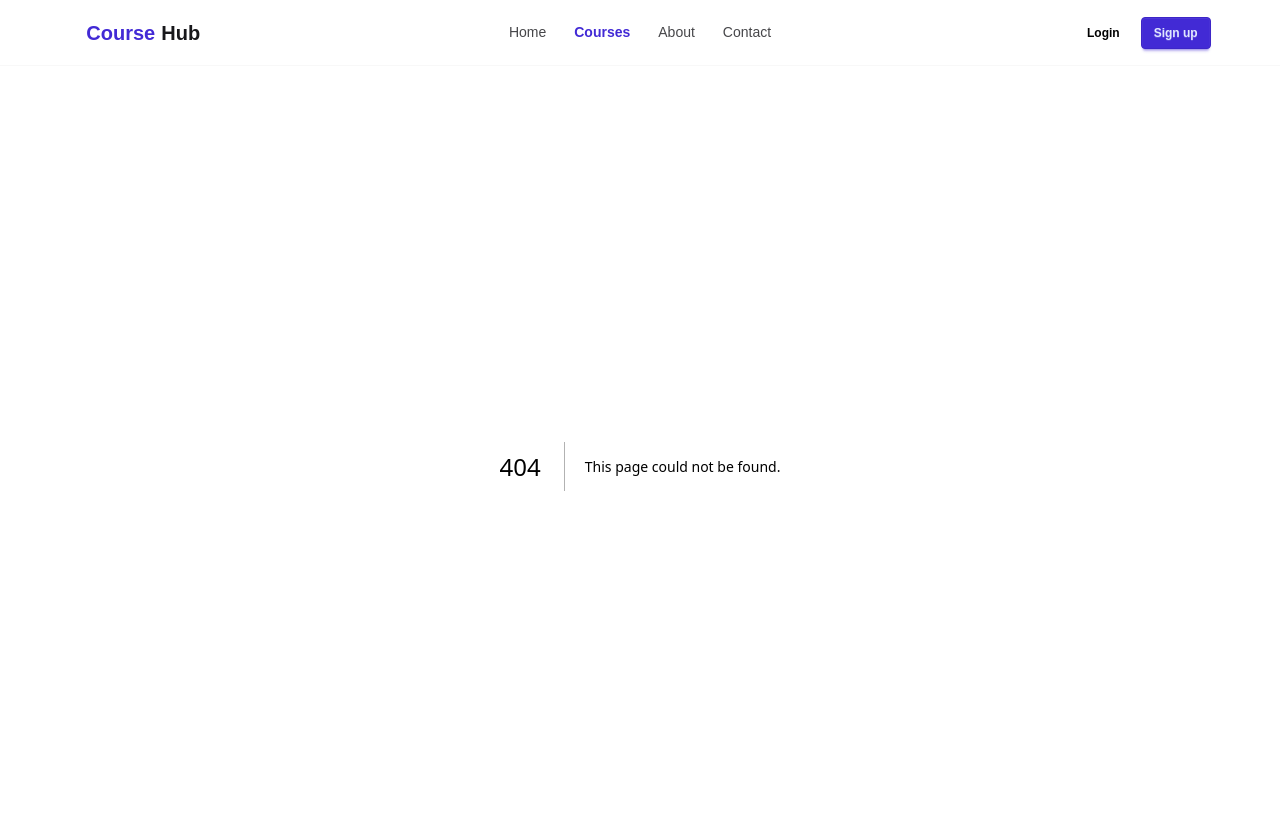
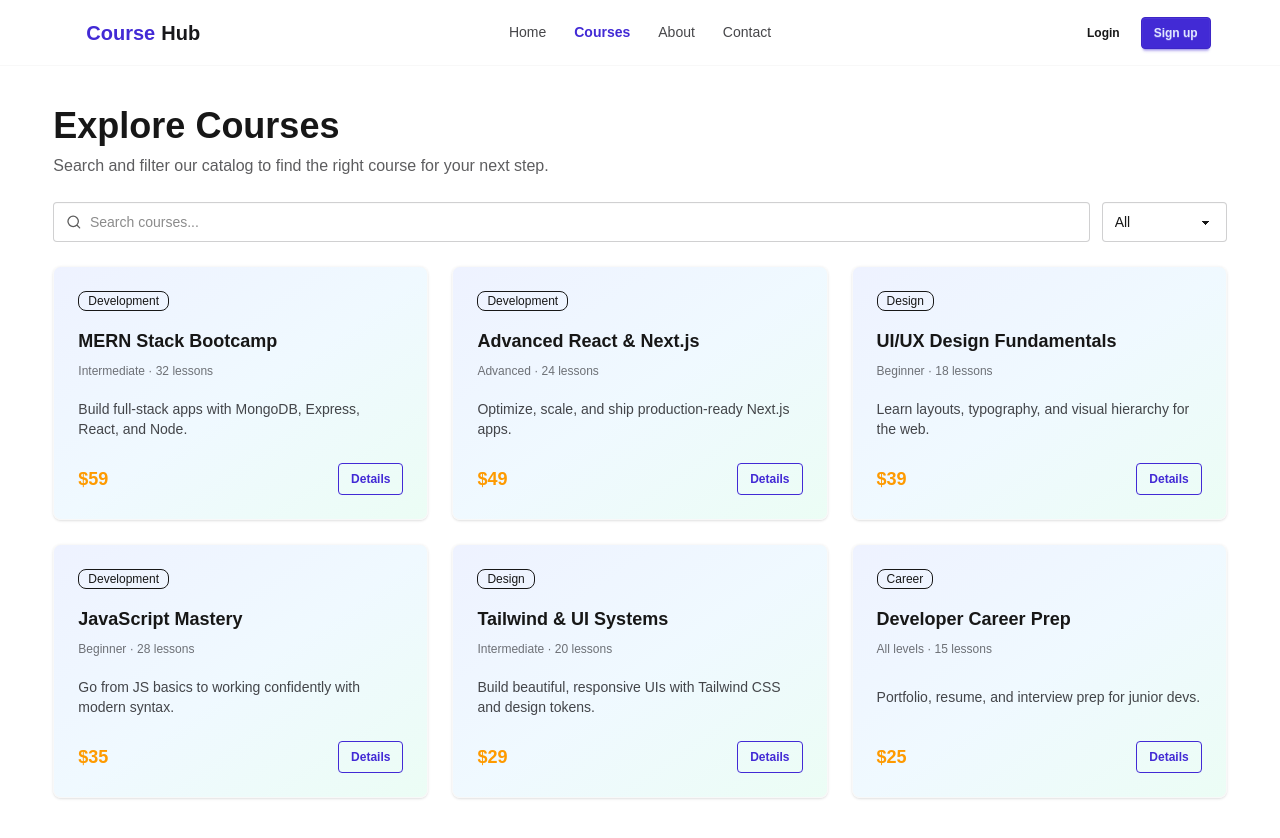
Before and after one commit to arik509/coursehub, a Next.js app: page /courses in a window 1280 px wide. Before the commit this address had no page. Shown: the top 838 px of the page. Built offline with nearby package versions, Linux system fonts and the light colour scheme.

Commit message:
Added Courses Section

```diff
--- /dev/null
+++ b/src/app/courses/page.jsx
@@ -0,0 +1,165 @@
+"use client";
+
+import { useState } from "react";
+
+const allCourses = [
+  {
+    id: "mern-bootcamp",
+    title: "MERN Stack Bootcamp",
+    level: "Intermediate · 32 lessons",
+    price: "$59",
+    category: "Development",
+    shortDesc: "Build full‑stack apps with MongoDB, Express, React, and Node.",
+  },
+  {
+    id: "nextjs-advanced",
+    title: "Advanced React & Next.js",
+    level: "Advanced · 24 lessons",
+    price: "$49",
+    category: "Development",
+    shortDesc: "Optimize, scale, and ship production‑ready Next.js apps.",
+  },
+  {
+    id: "uiux-fundamentals",
+    title: "UI/UX Design Fundamentals",
+    level: "Beginner · 18 lessons",
+    price: "$39",
+    category: "Design",
+    shortDesc: "Learn layouts, typography, and visual hierarchy for the web.",
+  },
+  {
+    id: "js-master",
+    title: "JavaScript Mastery",
+    level: "Beginner · 28 lessons",
+    price: "$35",
+    category: "Development",
+    shortDesc: "Go from JS basics to working confidently with modern syntax.",
+  },
+  {
+    id: "tailwind-ui",
+    title: "Tailwind & UI Systems",
+    level: "Intermediate · 20 lessons",
+    price: "$29",
+    category: "Design",
+    shortDesc:
+      "Build beautiful, responsive UIs with Tailwind CSS and design tokens.",
+  },
+  {
+    id: "career-prep",
+    title: "Developer Career Prep",
+    level: "All levels · 15 lessons",
+    price: "$25",
+    category: "Career",
+    shortDesc: "Portfolio, resume, and interview prep for junior devs.",
+  },
+];
+
+export default function CoursesPage() {
+  const [search, setSearch] = useState("");
+  const [category, setCategory] = useState("All");
+
+  const filtered = allCourses.filter((course) => {
+    const matchesSearch =
+      course.title.toLowerCase().includes(search.toLowerCase()) ||
+      course.shortDesc.toLowerCase().includes(search.toLowerCase());
+    const matchesCategory = category === "All" || course.category === category;
+
+    return matchesSearch && matchesCategory;
+  });
+
+  return (
+    <main className="py-10">
+      <div className="w-11/12 mx-auto">
+        <div className="mb-6">
+          <h1 className="text-2xl md:text-4xl font-bold mb-2">
+            Explore Courses
+          </h1>
+          <p className="text-base-content/70 max-w-2xl">
+            Search and filter our catalog to find the right course for your next
+            step.
+          </p>
+        </div>
+
+        <div className="flex flex-col md:flex-row gap-3 md:items-center md:justify-between mb-6">
+          <div className="flex-1">
+            <label className="input input-bordered flex items-center gap-2 w-full">
+              <svg
+                xmlns="http://www.w3.org/2000/svg"
+                className="h-4 w-4 opacity-70"
+                viewBox="0 0 24 24"
+                fill="none"
+                stroke="currentColor"
+              >
+                <path
+                  strokeLinecap="round"
+                  strokeLinejoin="round"
+                  strokeWidth="2"
+                  d="m21 21-4.35-4.35M11 19a8 8 0 1 0 0-16 8 8 0 0 0 0 16z"
+                />
+              </svg>
+              <input
+                type="text"
+                className="grow"
+                placeholder="Search courses..."
+                value={search}
+                onChange={(e) => setSearch(e.target.value)}
+              />
+            </label>
+          </div>
+
+          <div className="flex gap-2">
+            <select
+              className="select select-bordered select-sm md:select-md"
+              value={category}
+              onChange={(e) => setCategory(e.target.value)}
+            >
+              <option>All</option>
+              <option>Development</option>
+              <option>Design</option>
+              <option>Career</option>
+            </select>
+          </div>
+        </div>
+
+        <div className="grid gap-6 md:grid-cols-3">
+          {filtered.map((course) => (
+            <article
+              key={course.id}
+              className="card border border-base-200 shadow-sm hover:shadow-xl transition-all duration-300 hover:-translate-y-1 bg-linear-to-br from-indigo-50 via-sky-50 to-emerald-50"
+            >
+              <div className="card-body">
+                <div className="badge badge-outline badge-sm mb-2">
+                  {course.category}
+                </div>
+                <h3 className="card-title text-base md:text-lg">
+                  {course.title}
+                </h3>
+                <p className="text-xs text-base-content/60">{course.level}</p>
+                <p className="mt-3 text-sm text-base-content/80 line-clamp-2">
+                  {course.shortDesc}
+                </p>
+                <div className="mt-4 flex items-center justify-between">
+                  <span className="text-lg font-semibold text-amber-500">
+                    {course.price}
+                  </span>
+                  <a
+                    href={`/courses/${course.id}`}
+                    className="btn btn-sm btn-outline btn-primary"
+                  >
+                    Details
+                  </a>
+                </div>
+              </div>
+            </article>
+          ))}
+
+          {filtered.length === 0 && (
+            <p className="text-sm text-base-content/70">
+              No courses found. Try a different search or category.
+            </p>
+          )}
+        </div>
+      </div>
+    </main>
+  );
+}
```
